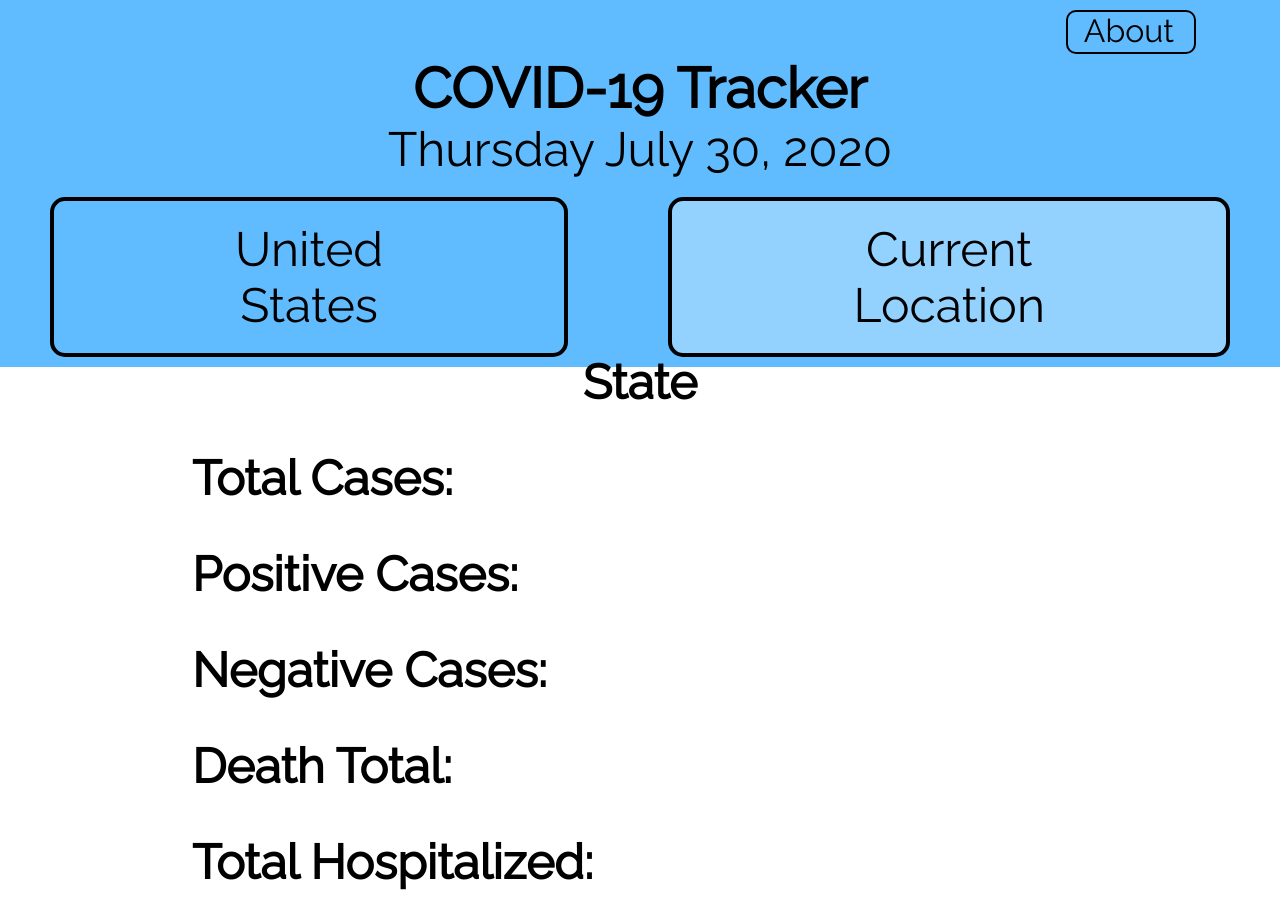
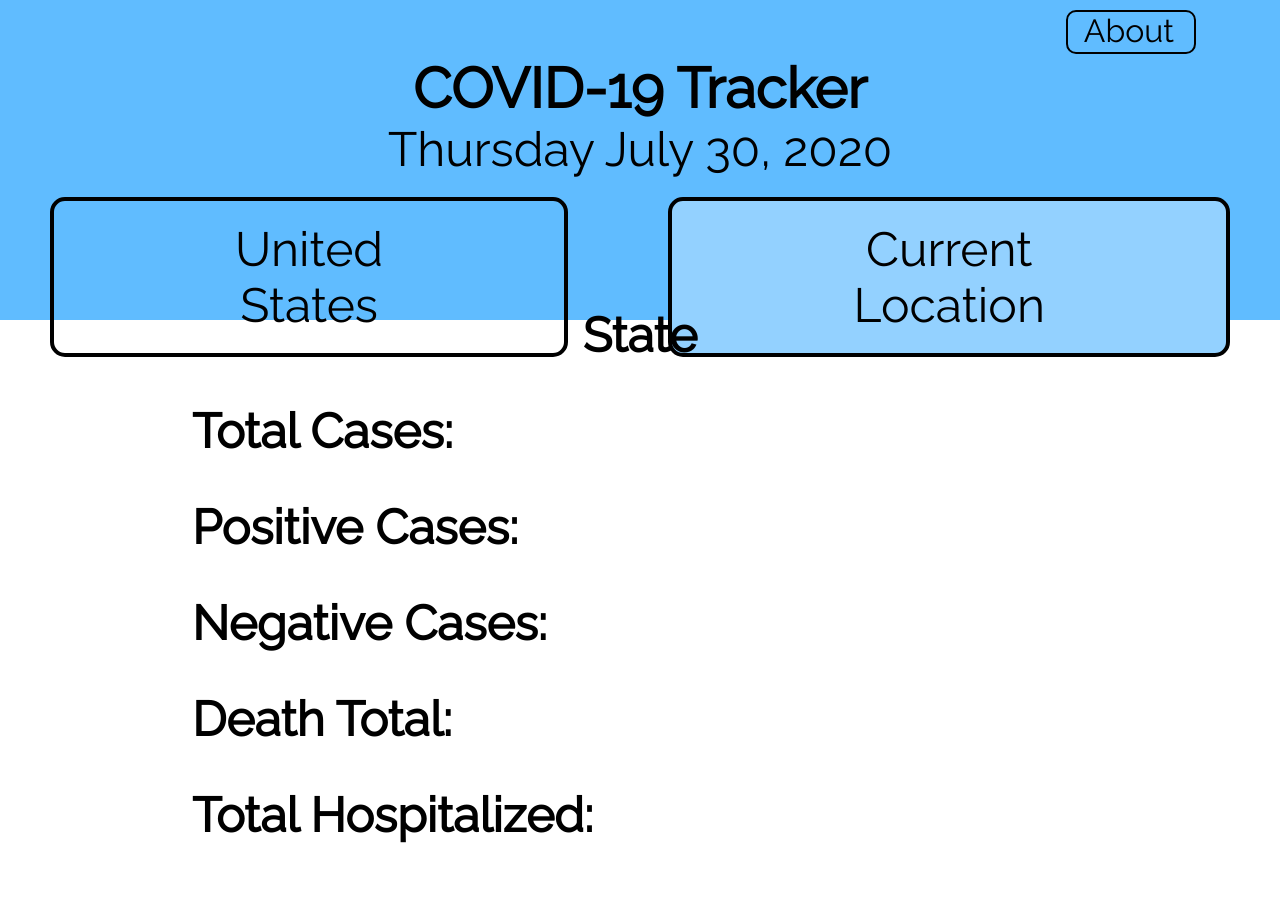
Before and after one commit to jordangregson/covid19trackerapp, a plain HTML site: page current-loc.html in a window 1280 px wide. After the commit the page ends 863 px from the top, so only its background shows below. Drawn offline with Linux system fonts and the light colour scheme.

Commit message:
adjusted the header background

```diff
--- a/main-styles.css
+++ b/main-styles.css
@@ -9,7 +9,7 @@ a {
 }
 
 #header-bck {
-    height: 30%;
+    height: 40vh;
     width: 100%;
     background-color: #60BCFF;
 }
```
